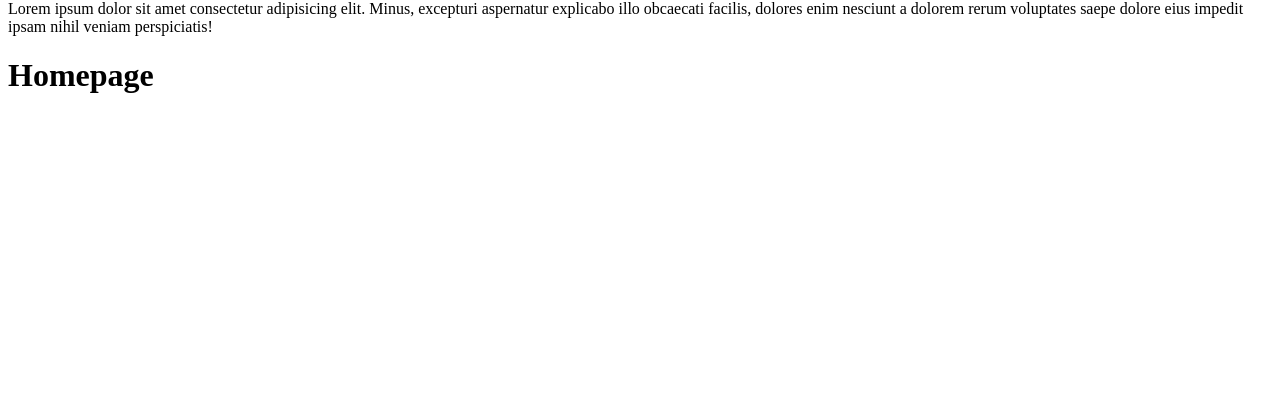
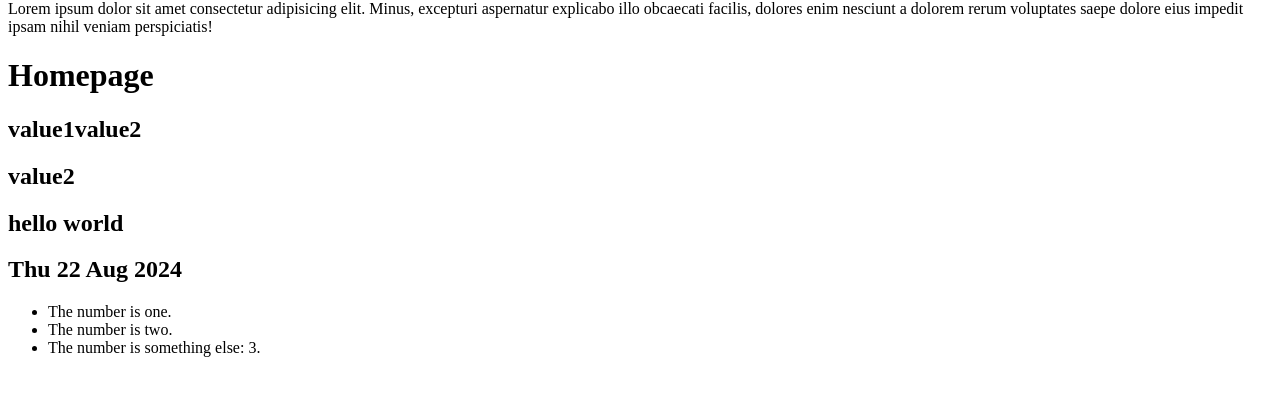
Before and after one commit to pietow/django_projects, a Django app: page / in a window 1280 px wide. Shown: the part 110-506 px from the top of the page. Run offline with Django 4.2, Linux system fonts and the light colour scheme.

Commit message:
lifecycle class; tags

```diff
--- a/pages/views.py
+++ b/pages/views.py
@@ -1,10 +1,29 @@
 from django.views.generic import TemplateView
 from django.http import HttpResponse, HttpResponseForbidden
 from django.shortcuts import render
+from datetime import datetime
 
 # Create your views here.
 class HomePageView(TemplateView):
     template_name = "home.html"
+
+    def get(self, request, *args, **kwargs):
+        print(request.method)
+        print(request.GET)
+        print(request.COOKIES)
+        return super().get(request, *args, **kwargs)
+
+    def get_context_data(self, **kwargs):
+        context = super().get_context_data(**kwargs) # by default it returns an empty dictionary
+        context['key1'] = 'value1'
+        context['key2'] = 'value2'
+        context['title'] = 'Hello World'
+        context['first'] = [1, 2, 3]
+        context['second'] = [4, 5, 6]
+        context['today'] = datetime.now()
+        context['notes'] = "<strong>Note:</strong> Always learn something new!"
+        context['js_inject'] = "<script>alert('Hello World')</script>"
+        return context
 
 
 class AboutPageView(TemplateView):
@@ -12,11 +31,17 @@ class AboutPageView(TemplateView):
 
 def home_func_view(request):
     print(request.method) # GET
+    print(request.GET) # GET
     print(request.COOKIES)
     context = {
         'key1': 'value1',
         'key2': 'value2',
         'title': 'Hello World',
+        'first': [1, 2, 3],
+        'second': [4, 5, 6],
+        'today': datetime.now(),
+        'notes': "<strong>Note:</strong> Always learn something new!",
+        'js_inject':"<script>alert('Hello World')</script>"
     }
 
     return render(request, 'home2.html', context)
--- a/templates/home.html
+++ b/templates/home.html
@@ -3,7 +3,28 @@
 <body>
 {% block content1 %}
     <h1>Homepage</h1>
+    <h2>{{ key1|add:key2 }}</h2>
+    <h2>{{ key2 }}</h2>
+    <h2>{{ title|lower }}</h2>
+    <h2>{{ today|date:"D d M Y"  }}</h2>
+
+<ul>
+    {% for item in first %}
+        <li>
+            {% if item == 1 %}
+                The number is one.
+            {% elif item == 2 %}
+                The number is two.
+            {% else %}
+                The number is something else: {{ item }}.
+            {% endif %}
+        </li>
+    {% endfor %}
+</ul>
+
+
 {% endblock content1  %}
+
 
 {% block content2 %}
     <div>Lorem ipsum dolor sit amet consectetur adipisicing elit. Minus, excepturi aspernatur explicabo illo obcaecati facilis, dolores enim nesciunt a dolorem rerum voluptates saepe dolore eius impedit ipsam nihil veniam perspiciatis!</div>
```
